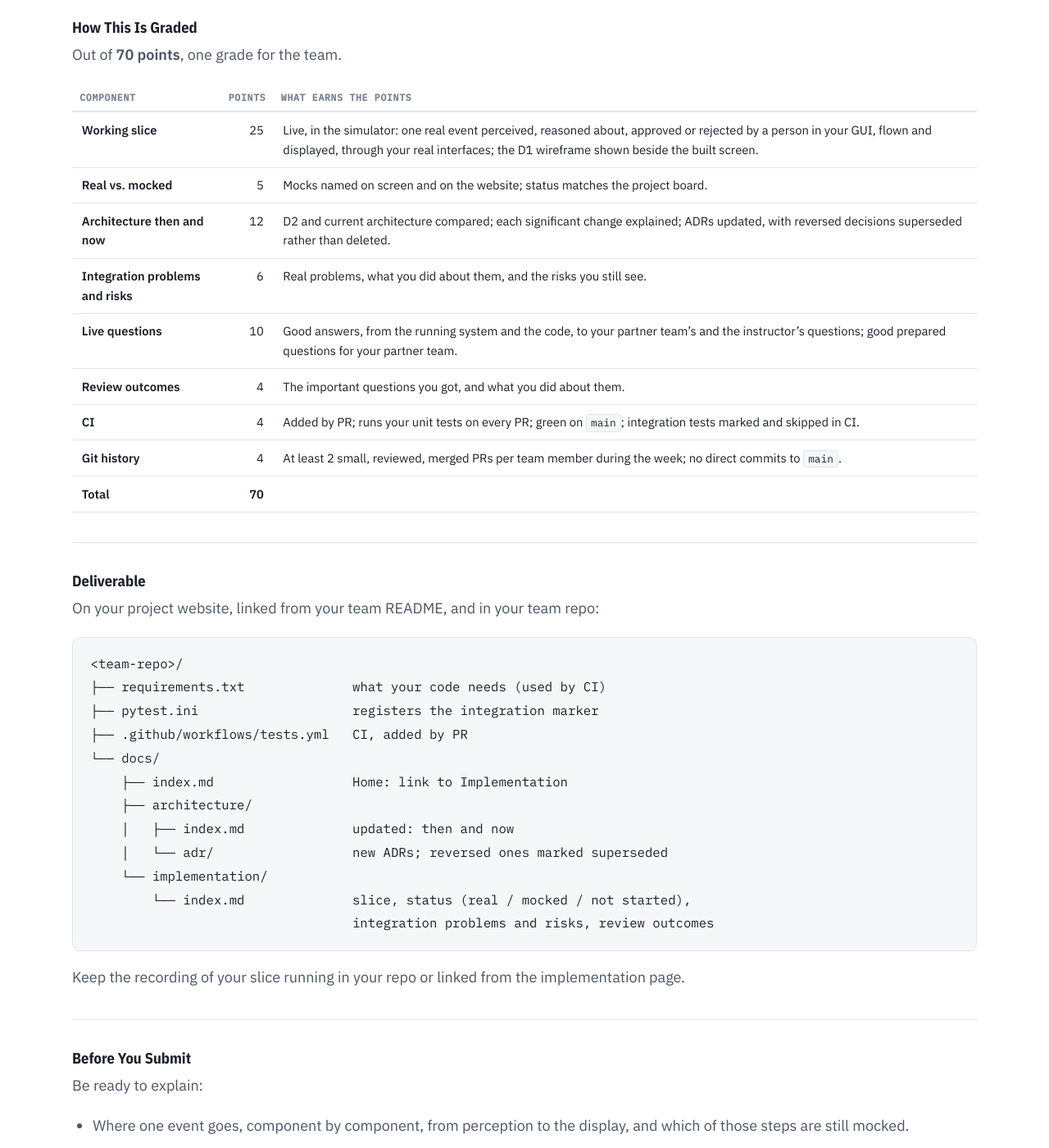
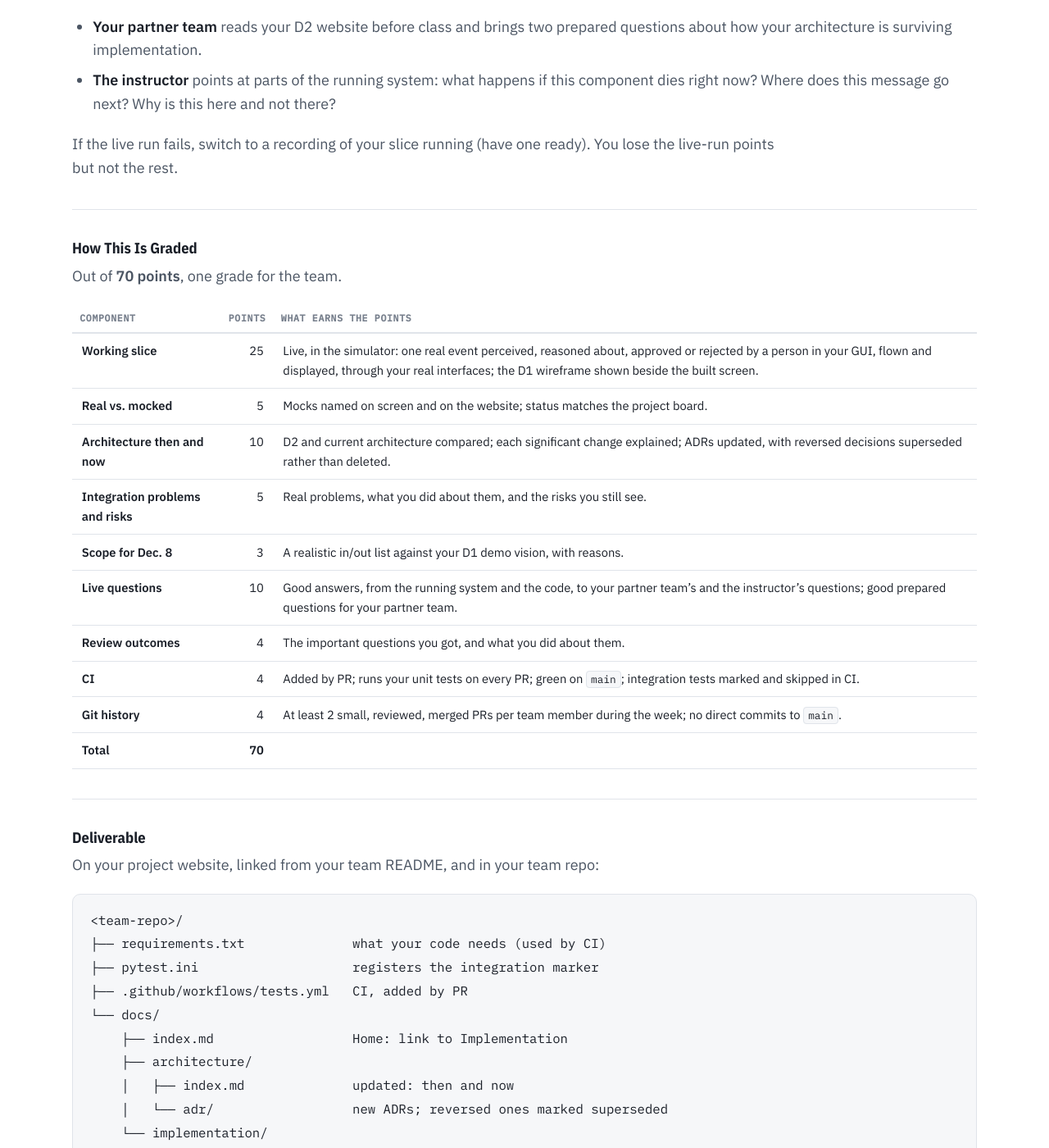
Before and after one commit to JaneClelandHuang/uav-native-ai, a Jekyll site: the page built from project/d3.md, in a window 1280 px wide and 1400 px high, scrolled down 4458 px. Shown: the whole window at 82% size. Built offline with Jekyll 4.4.1, drawn with Linux system fonts in a browser that asks for light colours; our own code applies the rules of GitHub Pages for plain Markdown files; some of the changed text lies outside the part shown.

Commit message:
D2/D3 drafts: 3 ADRs, team-of-two scaling, D3 scope check for Dec. 8
Co-Authored-By: Claude Opus 5.5 <noreply@anthropic.com>

````diff
--- a/project/d3.md
+++ b/project/d3.md
@@ -46,6 +46,9 @@ testing agents and D4.
 - **Live demo and review** in class on **Thursday, Nov. 19**.
 - **Website and repo submission** by **11:59 PM Monday, Nov. 23**,
   revised after Thursday.
+
+**Teams of two** may keep the slice narrower: one more component can be a
+named mock, as long as the person still decides in the GUI.
 
 ---
 
@@ -151,7 +154,14 @@ def test_drone_returns_home_after_cancel():
 The check must be **green on `main`** by Monday. If your repo is public,
 we can also make a passing check required before any PR merges.
 
-#### 7. Git history
+#### 7. Scope for Dec. 8
+
+Compare what works now with the final demonstration you described in D1.
+List what is **in** your Dec. 8 demo, what is **out**, and why. Cutting now
+is far cheaper than cutting the night before. Expect the cuts to be
+discussed with you.
+
+#### 8. Git history
 
 As in D2: **at least 2 small, reviewed, merged PRs per team member**
 between Tuesday, Nov. 17 and Monday, Nov. 23, each closing an issue and
@@ -170,6 +180,7 @@ approved by a teammate other than its author, and **no direct commits to
    real decision in your GUI.
 3. Show one thing that changed in your architecture since D2, on the
    running system or in the code.
+4. In one sentence: what's in and what's out of your Dec. 8 demo.
 
 **Questions** come from two places:
 
@@ -195,8 +206,9 @@ Out of **70 points**, one grade for the team.
 |---|---:|---|
 | **Working slice** | 25 | Live, in the simulator: one real event perceived, reasoned about, approved or rejected by a person in your GUI, flown and displayed, through your real interfaces; the D1 wireframe shown beside the built screen. |
 | **Real vs. mocked** | 5 | Mocks named on screen and on the website; status matches the project board. |
-| **Architecture then and now** | 12 | D2 and current architecture compared; each significant change explained; ADRs updated, with reversed decisions superseded rather than deleted. |
-| **Integration problems and risks** | 6 | Real problems, what you did about them, and the risks you still see. |
+| **Architecture then and now** | 10 | D2 and current architecture compared; each significant change explained; ADRs updated, with reversed decisions superseded rather than deleted. |
+| **Integration problems and risks** | 5 | Real problems, what you did about them, and the risks you still see. |
+| **Scope for Dec. 8** | 3 | A realistic in/out list against your D1 demo vision, with reasons. |
 | **Live questions** | 10 | Good answers, from the running system and the code, to your partner team's and the instructor's questions; good prepared questions for your partner team. |
 | **Review outcomes** | 4 | The important questions you got, and what you did about them. |
 | **CI** | 4 | Added by PR; runs your unit tests on every PR; green on `main`; integration tests marked and skipped in CI. |
@@ -224,7 +236,8 @@ repo:
     │   └── adr/                  new ADRs; reversed ones marked superseded
     └── implementation/
         └── index.md              slice, status (real / mocked / not started),
-                                  integration problems and risks, review outcomes
+                                  integration problems and risks, review outcomes,
+                                  scope for Dec. 8
 ```
 
 Keep the recording of your slice running in your repo or linked from the
````
Also changed, not shown: project/d2.md (+7 -3 lines).
